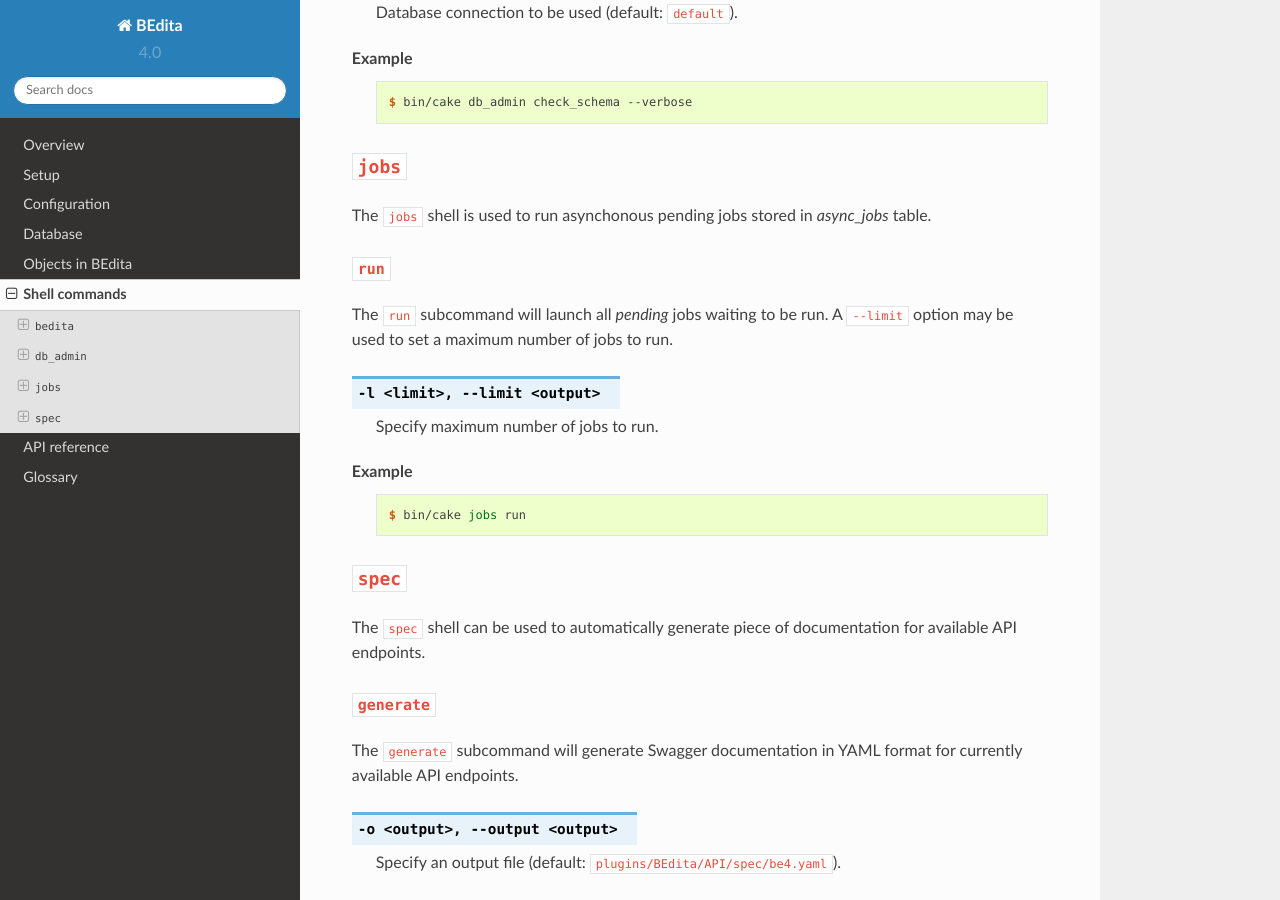
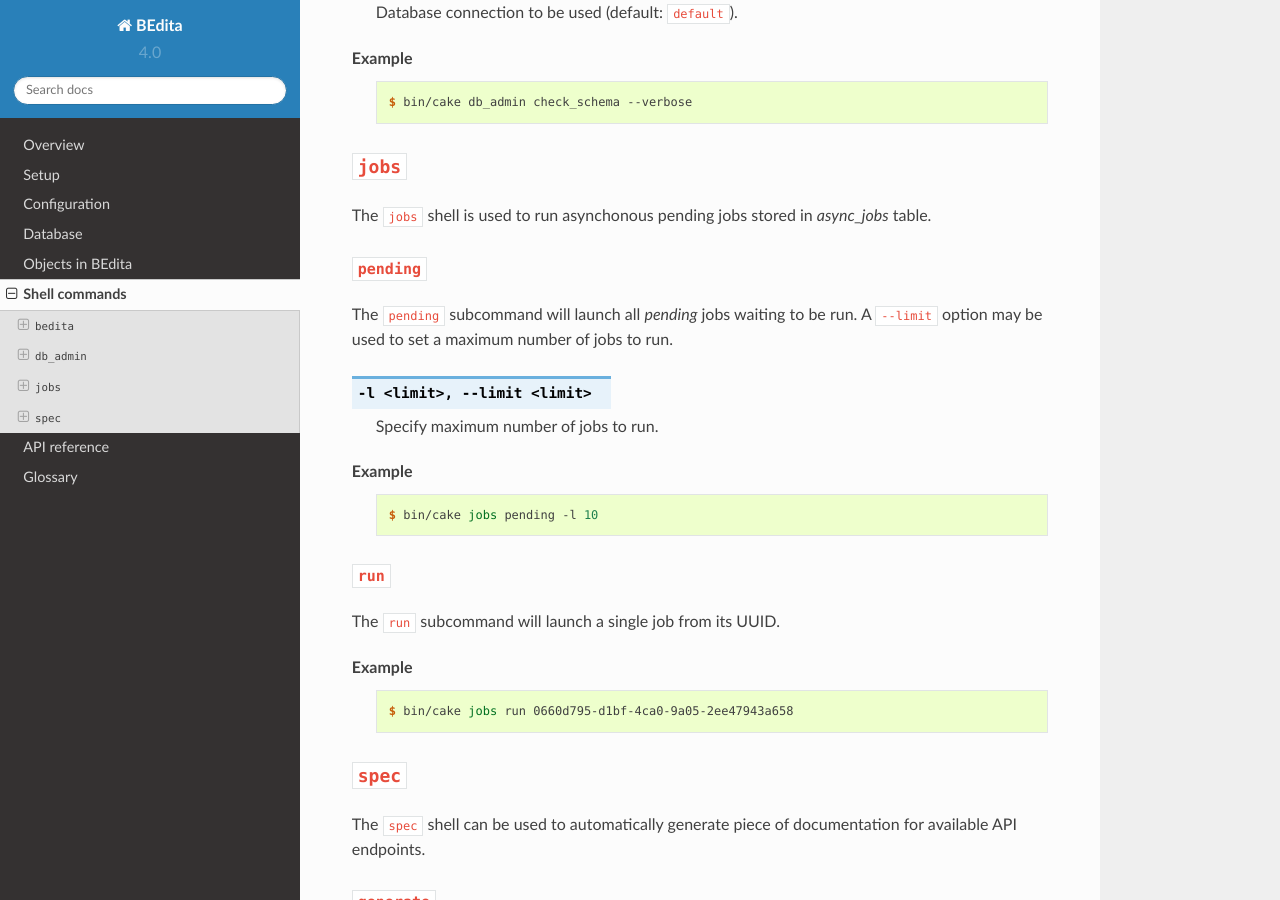
Before and after one commit to bedita/docs, a Sphinx documentation site: the page built from source/shell.rst, in a window 1280 px wide and 900 px high, scrolled down 2947 px. Built offline with Sphinx 7.4.7 and the Read the Docs theme 2.0.0, drawn with Linux system fonts in a browser that asks for light colours.

Commit message:
docs: upate jobs shell

```diff
--- a/source/shell.rst
+++ b/source/shell.rst
@@ -164,24 +164,38 @@
 
 The ``jobs`` shell is used to run asynchonous pending jobs stored in `async_jobs` table.
 
-.. _shell:spec:run:
+.. _shell:jobs:pending:
 
-``run``
-------------
+``pending``
+-----------
 
-The ``run`` subcommand will launch all `pending` jobs waiting to be run.
+The ``pending`` subcommand will launch all `pending` jobs waiting to be run.
 A ``--limit`` option may be used to set a maximum number of jobs to run.
 
-.. program:: jobs run
+.. program:: jobs pending
 
-.. option:: -l <limit>, --limit <output>
+.. option:: -l <limit>, --limit <limit>
 
    Specify maximum number of jobs to run.
 
 Example
     ::
 
-        $ bin/cake jobs run
+        $ bin/cake jobs pending -l 10
+
+.. _shell:jobs:run:
+
+``run``
+-------
+
+The ``run`` subcommand will launch a single job from its UUID.
+
+.. program:: jobs run <uuid>
+
+Example
+    ::
+
+        $ bin/cake jobs run 0660d795-d1bf-4ca0-9a05-2ee47943a658
 
 
 .. _shell:spec:
```
